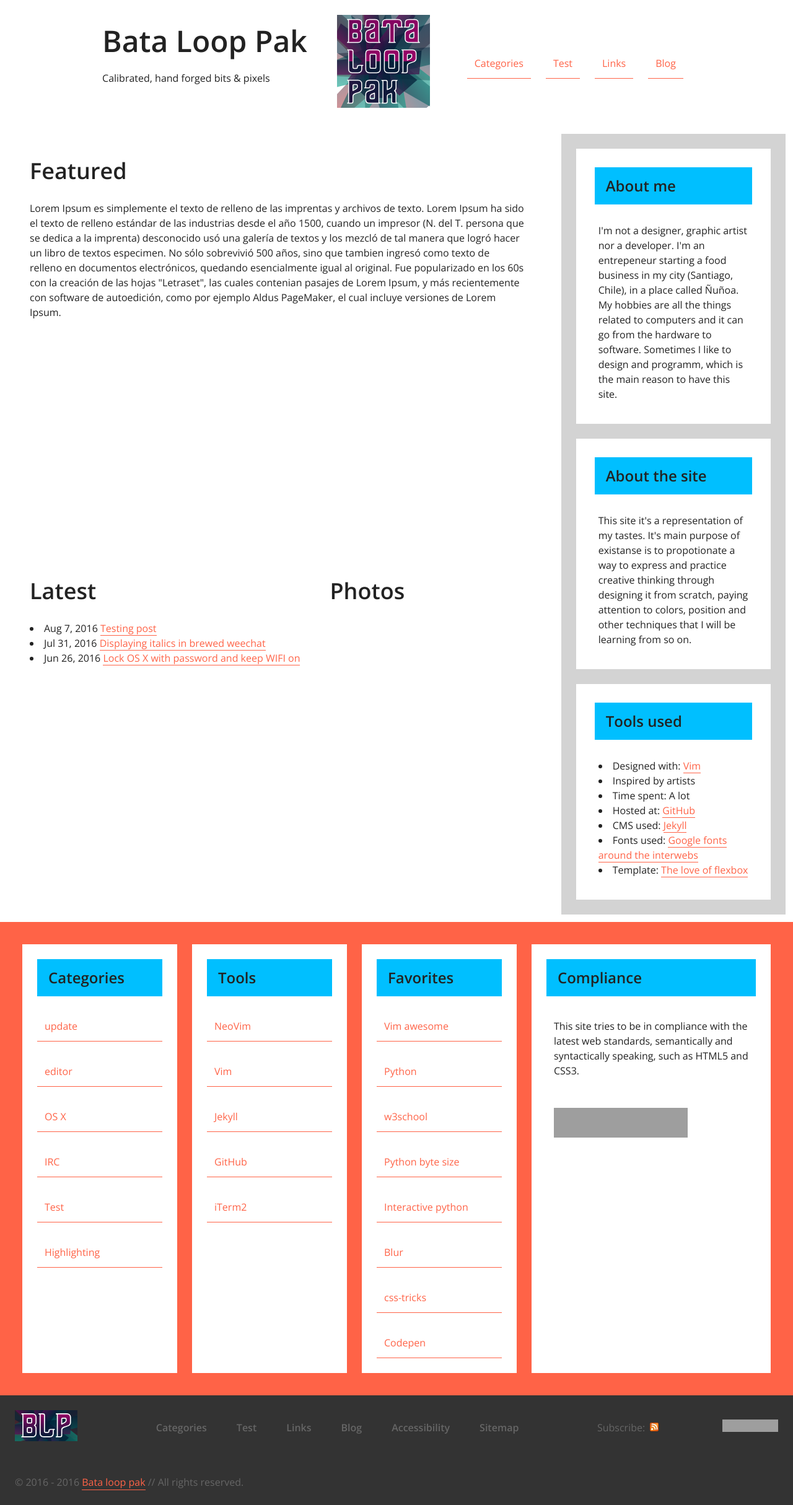
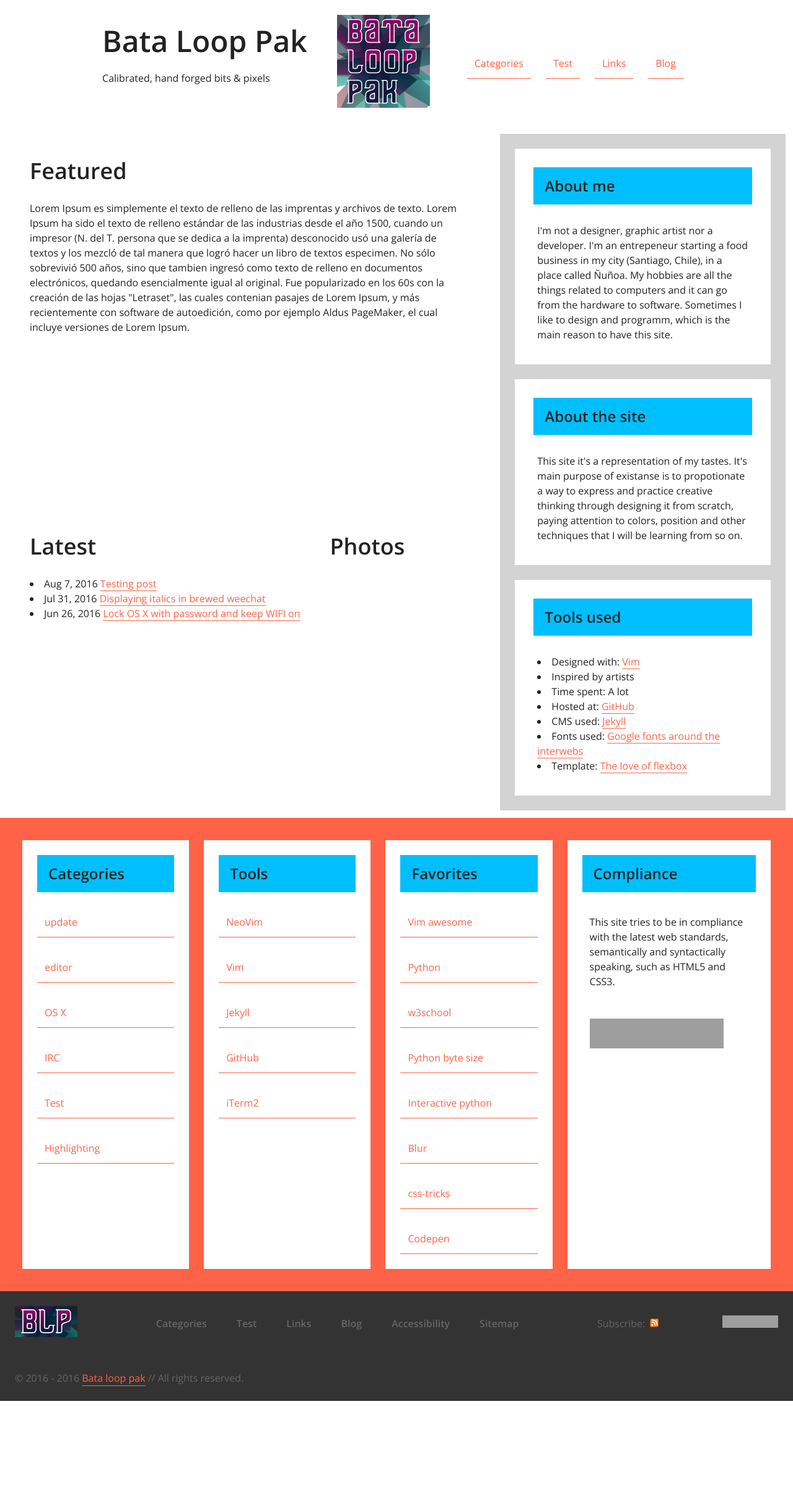
Before and after one commit to batalooppak/batalooppak.github.io, a Jekyll site: the page built from index.html, in a window 1280 px wide. Shown: the whole page at 62% size. Built offline with Jekyll 4.4.1, drawn with Linux system fonts in a browser that asks for light colours; after the commit the page ends 2261 px from its top, so only the background shows below that; grey boxes are pictures that could not be loaded.

Commit message:
update v4 fixing ios safari?

```diff
--- a/_includes/aside.html
+++ b/_includes/aside.html
@@ -1,4 +1,4 @@
-<aside class="flex spacing flex-item--single flex--column main-aside">
+<aside class="flex spacing flex--column main-aside">
 
 <section class="spacing about about-me">
 	<h3 class="spacing about__title">About me</h3>
--- a/_includes/footer.html
+++ b/_includes/footer.html
@@ -1,14 +1,15 @@
 <footer class="flex flex--column flex--wrap site-footer">
 
-  <div class="flex spacing footer-links">
-    <section class="flex spacing footer-links__section footer-categories">
+  <div class="flex flex--wrap spacing footer-links">
+
+    <section class="flex flex--column spacing footer-links__section footer-categories">
       <h1 class="spacing footer-links__title">Categories</h1>
       {% for category in site.categories %}
       <a class="spacing footer-links__link" href="/categories/{{category | first}}/">{{category | first }}</a>
       {% endfor %}
     </section>
 
-    <section class="flex spacing footer-links__section footer-tools">
+    <section class="flex flex--column spacing footer-links__section footer-tools">
       <h1 class="spacing footer-links__title">Tools</h1>
       <a class="spacing footer-links__link" target="_blank" href="https://github.com/neovim/neovim">NeoVim</a>
       <a class="spacing footer-links__link" target="_blank" href="http://vim.org">Vim</a>
@@ -17,7 +18,7 @@
       <a class="spacing footer-links__link" target="_blank" href="https://www.iterm2.com">iTerm2</a>
     </section>
 
-    <section class="flex spacing footer-links__section footer-favorites">
+    <section class="flex flex--column spacing footer-links__section footer-favorites">
       <h1 class="spacing footer-links__title">Favorites</h1>
       <a class="spacing footer-links__link" target="_blank" href="http://vimawesome.com">Vim awesome</a>
       <a class="spacing footer-links__link" target="_blank" href="https://www.python.org">Python</a>
@@ -29,7 +30,7 @@
       <a class="spacing footer-links__link" target="_blank" href="http://codepen.io">Codepen</a>
     </section>
 
-    <section class="flex spacing footer-links__section footer-compliance">
+    <section class="flex flex--column spacing footer-links__section footer-compliance">
       <h1 class="spacing footer-links__title">Compliance</h1>
       <div class="spacing">This site tries to be in compliance with the latest web standards,
         semantically and syntactically speaking, such as HTML5 and CSS3.
@@ -42,8 +43,10 @@
         title="HTML5 Powered with CSS3 / Styling, and Semantics">
       </div>
     </section>
+
   </div>
-  <div class="flex footer-info">
+
+  <div class="flex flex--space-between flex--align-center flex--wrap footer-info">
 
     <a class="spacing logo" href="/" title="Return to homepage">
       <img src="/images/logo_small.svg" alt="footer bata loop pak logo" height="50em">
@@ -67,7 +70,7 @@
     <div class="spacing cc-license">
       <img alt="Creative Commons License" src="https://i.creativecommons.org/l/by-nc-sa/4.0/80x15.png">
     </div>
-    <div class="flex spacing footer-copy">&copy; 2016 - {{ site.time | date: '%Y' }}&nbsp;
+    <div class="flex spacing flex-item--full footer-copy">&copy; 2016 - {{ site.time | date: '%Y' }}&nbsp;
       <a class="footer-copy__link" href="https://batalooppak.github.io">Bata loop pak</a>&nbsp;// All rights reserved.
     </div>
   </div>
--- a/_layouts/default.html
+++ b/_layouts/default.html
@@ -9,7 +9,7 @@
 
   <div class="flex flex--wrap">
 
-    <main class="page-content flex flex--wrap flex-item--double spacing" role="main">
+    <main class="flex flex--wrap spacing page-content" role="main">
       {{ content }}
     </main>
 
--- a/_sass/_aside.scss
+++ b/_sass/_aside.scss
@@ -1,6 +1,11 @@
 .main-aside {
   background-color: lightgray;
+  /* Flex shit */
+  -webkit-box-flex: 1;
+  -ms-flex: 1 0 300px;
+  flex: 1 0 300px;
 }
+
 .about {
   background-color: white;
 }
--- a/_sass/_extras.scss
+++ b/_sass/_extras.scss
@@ -31,43 +31,6 @@
   margin: .75em;
 }
 
-.flex-item--single {
-  -webkit-box-flex: 1;
-  -ms-flex: 1 1 0;
-  flex: 1 1 0;
-  min-width: 300px;
-}
-
-.flex-item--double {
-  -webkit-box-flex: 2.5;
-  -ms-flex: 2.5 1 0;
-  flex: 2.5 1 0
-}
-
-.flex-item--main { /* Main container */
-  -webkit-box-flex: 2.5;
-  -ms-flex: 2.5 0 0;
-  flex: 2.5 0 0
-}
-
-.flex-item--test { /* Articles inside main content */
-  -webkit-box-flex: 1;
-  -ms-flex: 1 0 0;
-  flex: 1 0 0;
-  min-width: 250px;
-}
-
-.flex-item--aside { /* Aside container */
-  -webkit-box-flex: 1;
-  -ms-flex-positive: 1;
-  flex-grow: 1;
-  -ms-flex-negative: 0;
-  flex-shrink: 0;
-  -ms-flex-preferred-size: 0;
-  flex-basis: 0;
-  min-width: 300px;
-}
-
 .flex-item--full { /* Ocuppies the whole width */
   -webkit-box-flex: 1;
   -ms-flex: 1 1 100%;
@@ -93,3 +56,7 @@
   -ms-flex-wrap: nowrap;
   flex-wrap: nowrap;
 }
+
+.page-content {
+  flex: 2 1 450px;
+}
--- a/_sass/_footer.scss
+++ b/_sass/_footer.scss
@@ -2,21 +2,12 @@
   background-color: tomato;
 }
 
-.footer-links {
-  -ms-flex-wrap: wrap;
-  flex-wrap: wrap;
-}
-
 .footer-links__section {
   background-color: white;
-  min-width: 250px;
+  /* Flex shit */
   -webkit-box-flex: 1;
-  -ms-flex: 1;
-  flex: 1;
-  -webkit-box-orient: vertical;
-  -webkit-box-direction: normal;
-  -ms-flex-direction: column;
-  flex-direction: column;
+  -ms-flex: 1 0 210px;
+  flex: 1 0 210px;
 }
 
 .footer-links__title {
@@ -26,23 +17,15 @@
 }
 
 .footer-compliance {
+  /* Flex shit */
   -webkit-box-flex: 2;
-  -ms-flex: 2;
-  flex: 2
+  -ms-flex: 2 0 210px;
+  flex: 2 0 210px;
 }
 
 .footer-info {
   color: $fg-muted;
   background-color: $bg-muted;
-  -webkit-box-pack: justify;
-  -ms-flex-pack: justify;
-  justify-content: space-between;
-  -webkit-box-align: center;
-  -ms-flex-align: center;
-  -ms-grid-row-align: center;
-  align-items: center;
-  -ms-flex-wrap: wrap;
-  flex-wrap: wrap;
 }
 
 .logo {
@@ -65,9 +48,3 @@
     border-bottom: 0;
   }
 }
-
-.footer-copy {
-  -webkit-box-flex: 1;
-  -ms-flex: 1 1 100%;
-  flex: 1 1 100%;
-}
```
